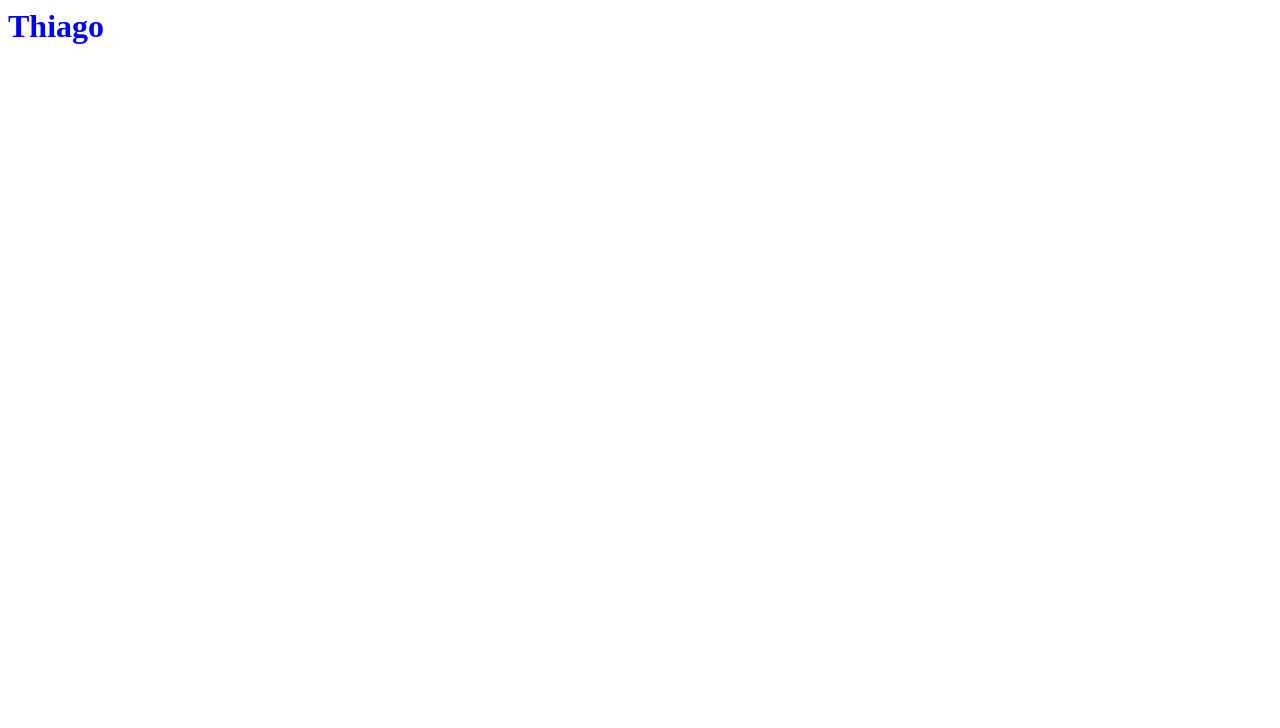
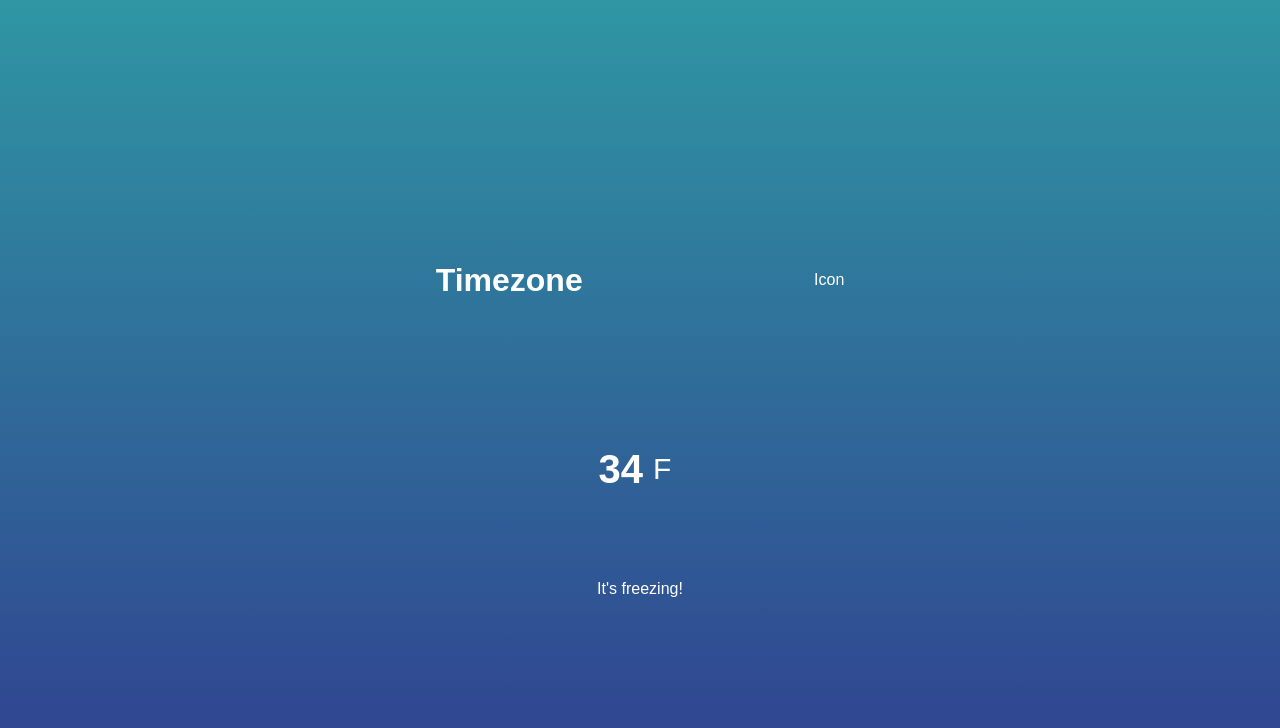
Before and after one commit to thiagosrpt/thiagosrpt.github.io, a plain HTML site: page index.html in a window 1280 px wide. Drawn offline with Linux system fonts and the light colour scheme.

Commit message:
Add files via upload

```diff
--- /dev/null
+++ b/app.js
@@ -0,0 +1,25 @@
+window.addEventListener('load', ()=> {
+    let long;
+    let lat;
+
+    if(navigator.geolocation){
+        navigator.geolocation.getCurrentPosition(position => {
+            long = position.coords.longitude;
+            lat = position.coords.latitude;
+            console.log(lat);
+            console.log(long);
+            console.log(position)
+
+            const api = `http://api.weatherapi.com/v1/current.json?key=c2ef9cc9ff124396863165707220705&q=${lat},${long}&aqi=no`;
+
+            //must be place here bc the const api is not available outise of this bracket scope.
+            fetch(api)
+                .then(response => {
+                    return response.json();
+                })
+                .then(data => {
+                    console.log(data)
+                });
+        });
+    }
+});
--- a/index.html
+++ b/index.html
@@ -1,15 +1,23 @@
 <html>
     <head>
-        <style>
-            html {
-                color: green;
-            }
-            h1 {
-                color: blue;
-            }
-        </style>
+        <meta charset=""UTF-8" />
+        <!-- <meta name="viewport" content="width=devide-width, initial-scale=1.0" /> -->
+        <meta http-equiv="X-UA-Compatible" content=""ie=edge" />
+        <link rel="stylesheet" href="./style.css">
+        <title>Weather</title>
     </head>
     <body>
-        <h1>Thiago</h1>
+        <div class="location">
+            <h1 class="location-timezone">Timezone</h1>
+            <p>Icon</p>
+        </div>
+        <div class="temperature">
+            <div class="degree-section">
+                <h2 class="degree far cel">34</h2>
+                <span>F</span>
+            </div>
+            <div class="description">It's freezing!</div>
+        </div>
+        <script src="app.js"></script>
     </body>
 </html>
--- /dev/null
+++ b/style.css
@@ -0,0 +1,44 @@
+* {
+    margin: 0;
+    padding: 0;
+    box-sizing: border-box;
+}
+
+body {
+    height: 100vh;
+    display: flex;
+    justify-content: center;
+    flex-direction: column;
+    align-items: center;
+    background: linear-gradient(rgb(47, 150, 163), rgb(48, 62, 143));
+    font-family: sans-serif;
+    color: white;
+}
+
+.location, .temperature {
+    height: 30vh;
+    width: 50%;
+    display: flex;
+    justify-content: space-around;
+    align-items: center;
+
+}
+
+.temperature {
+    flex-direction: column;
+}
+
+.degree-section {
+    display: flex;
+    align-items: center;
+    cursor: pointer;
+}
+
+.degree-section span {
+    margin: 10px;
+    font-size: 30px;
+}
+
+.degree-section h2{
+    font-size: 40px;
+}
```
Also changed, not shown: readme.txt (added).
